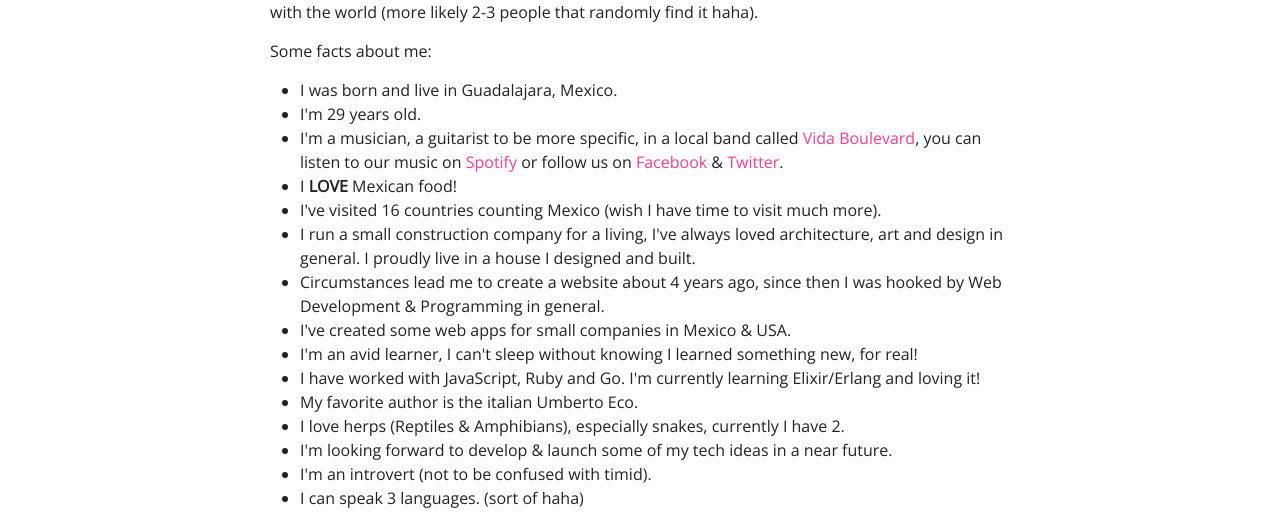
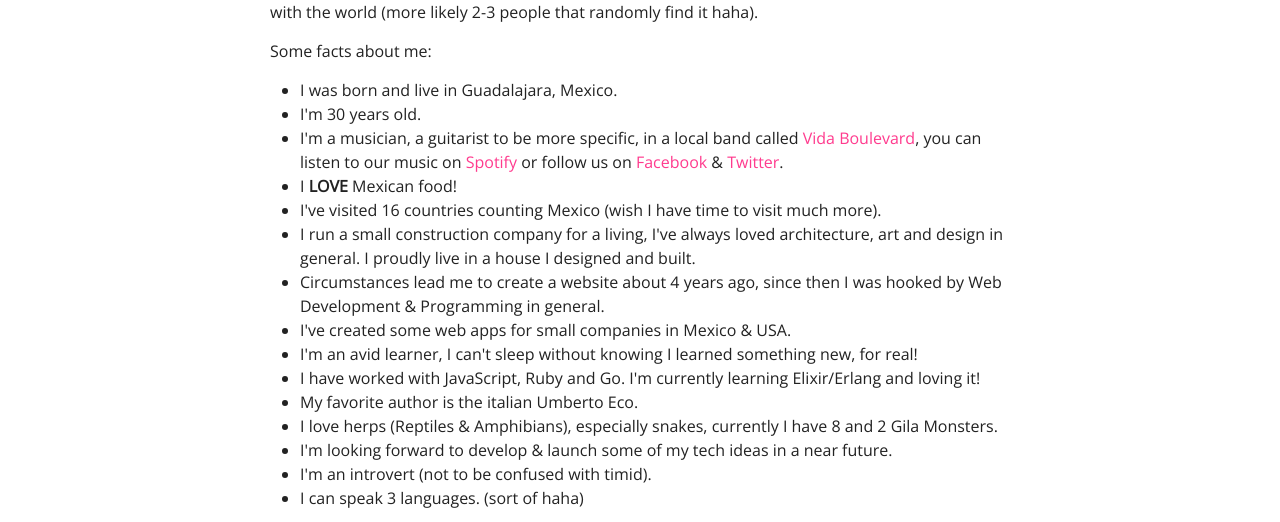
Before and after one commit to pggalaviz/pggalaviz, a Jekyll site: the page built from about/index.html, in a window 1280 px wide and 1386 px high. Shown: the part 457-979 px from the top of the window. Built offline with Jekyll 4.4.1, drawn with Linux system fonts in a browser that asks for light colours.

Commit message:
update about

```diff
--- a/about/index.html
+++ b/about/index.html
@@ -13,7 +13,7 @@
   <p>Some facts about me:</p>
   <ul>
     <li>I was born and live in Guadalajara, Mexico.</li>
-    <li>I'm 29 years old.</li>
+    <li>I'm 30 years old.</li>
     <li>I'm a musician, a guitarist to be more specific, in a local band called <a
         href="http://vidaboulevard.com" target="_blank">Vida Boulevard</a>, you can listen to our music on <a
         href="https://open.spotify.com/artist/3SEcgO5sl4MKCm09SPFKTB" target="_blank">Spotify</a> or follow us on <a
@@ -30,7 +30,7 @@
     <li>I have worked with JavaScript, Ruby and Go. I'm currently learning Elixir/Erlang and loving
       it!</li>
     <li>My favorite author is the italian Umberto Eco.</li>
-    <li>I love herps (Reptiles &amp; Amphibians), especially snakes, currently I have 2.</li>
+    <li>I love herps (Reptiles &amp; Amphibians), especially snakes, currently I have 8 and 2 Gila Monsters.</li>
     <li>I'm looking forward to develop &amp; launch some of my tech ideas in a near future.</li>
     <li>I'm an introvert (not to be confused with timid).</li>
     <li>I can speak 3 languages. (sort of haha)</li>
```
